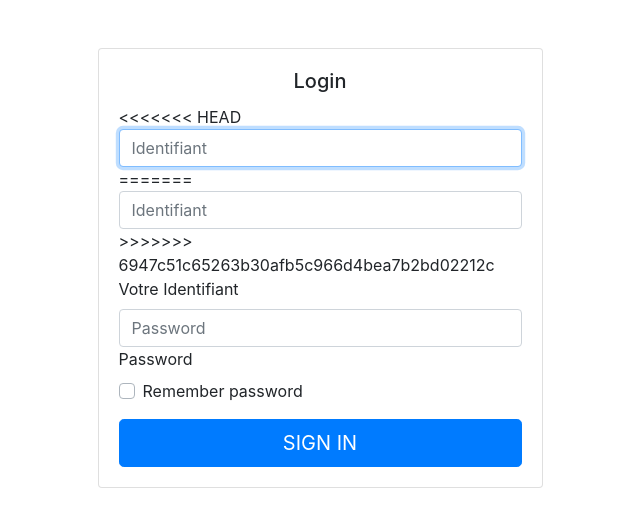
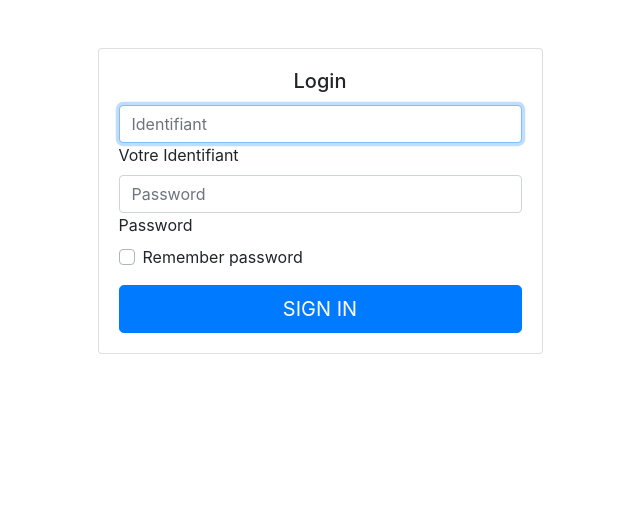
Before and after one commit to LeVraiRaph/CESI-BLOG-A, a PHP site: template templates/Login/form.html.twig in a window 1280 px wide. Shown: the part 56-583 px from the top of the page, without its empty margins (320-960 px from the left). Run offline with PHP 8.4, Linux system fonts and the light colour scheme; the template is opened without the code that fills it: most values are stand-ins (such as "Sample title", 1, 10 or a date in 2020); some libraries are stand-ins or nearby versions.

```diff
--- a/templates/Login/form.html.twig
+++ b/templates/Login/form.html.twig
@@ -13,11 +13,7 @@
 
                 <form class="form-signin" name="authentification" action="/Login/Check" method="POST">
                     <div class="form-label-group">
-<<<<<<< HEAD
                         <input type="email" name="Mail" id="inputLogin" class="form-control" placeholder="Identifiant" required autofocus value="{{ arrayRememberMe[0] }}">
-=======
-                        <input type="email" name="mail" id="inputLogin" class="form-control" placeholder="Identifiant" required autofocus value="{{ arrayRememberMe[0] }}">
->>>>>>> 6947c51c65263b30afb5c966d4bea7b2bd02212c
                         <label for="inputLogin">Votre Identifiant</label>
                     </div>
 
```
